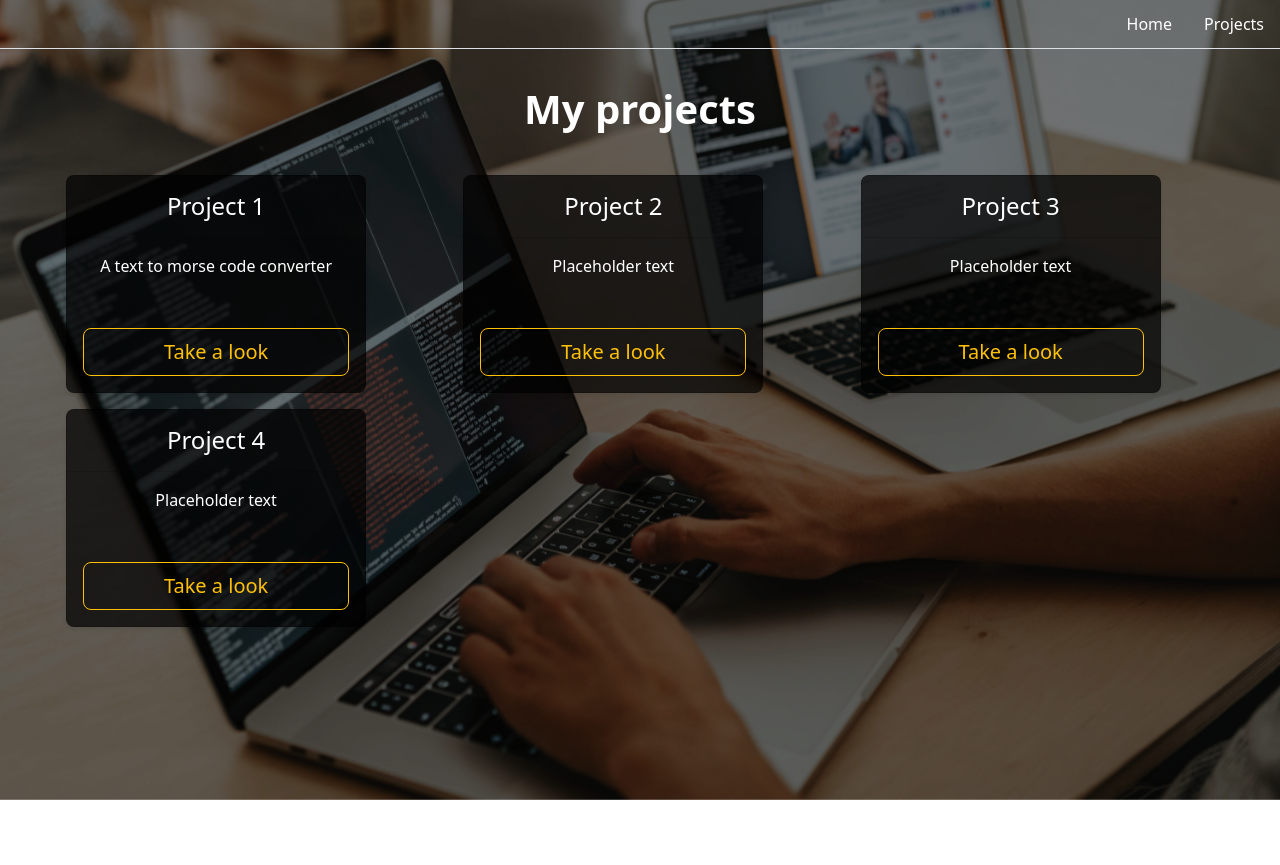
After one commit to victormartino/Portfolio_Project_2_Portfolio_Website, a Flask app: page /projects in a window 1280 px wide. The commit adds this page. Run offline with Flask 3, Linux system fonts and the light colour scheme; some libraries are stand-ins or nearby versions.

Commit message:
Add navbar & projects page

```diff
--- a/main.py
+++ b/main.py
@@ -13,5 +13,9 @@ def unavailable():
     return render_template("unavailable.html")
 
 
+@app.route('/projects')
+def projects():
+    return render_template("projects.html")
+
 if __name__ == "__main__":
     app.run(debug=True)
--- a/templates/header.html
+++ b/templates/header.html
@@ -19,6 +19,9 @@
             justify-content: center;
             align-items: center;
         }
+        .nav-link:hover {
+          color: gray;
+        }
         body::before {
             content: "";
             position: fixed;
@@ -35,13 +38,19 @@
         }
 
         .content {
-            flex: 1; /* Allow content to grow and take available space */
+            flex: 1;
             display: flex;
             flex-direction: column;
-            justify-content: center; /* Center content vertically */
+            justify-content: center;
         }
     </style>
 </head>
+    <header class="py-1 mb-3 border-bottom text-center">
+       <div>
+          <ul class="nav justify-content-end">
+            <li class="nav-item"><a href="{{url_for('home')}}" class="nav-link px-3" style="color: white" onmouseover="this.style.color='gray'" onmouseout="this.style.color='white'">Home</a></li>
+            <li class="nav-item"><a href="{{url_for('projects')}}" class="nav-link px-3" style="color: white" onmouseover="this.style.color='gray'" onmouseout="this.style.color='white'">Projects</a></li>
+          </ul>
+       </div>
+    </header>
 <body>
-<div class="content">
-    <div class="px-4 py-5 my-5 text-center" style="color: white;">
--- /dev/null
+++ b/templates/projects.html
@@ -0,0 +1,80 @@
+{% include "header.html" %}
+
+<style>
+        .custom-container {
+            display: flex;
+            flex-direction: column;
+            justify-content: flex-start; /* Align content at the top */
+            align-items: center; /* Center content horizontally */
+            height: 100vh; /* Set container height to viewport height */
+            padding-top: 20px;
+        }
+
+        .custom-card {
+            flex: 1;
+            min-width: 250px; /* Set a minimum width for the cards */
+            max-width: 300px; /* Set a maximum width for the cards */
+            margin: 10px; /* Add some margin for spacing */
+            background-color: rgba(0, 0, 0, 0.7) !important;
+        }
+        .custom-card a {
+        display: block;
+        }
+
+    </style>
+</head>
+<body>
+    <div class="content">
+        <div class="custom-container">
+            <h1 class="display-6 fw-bold text-white">My projects</h1>
+            <div class="row row-cols-1 row-cols-md-3 mb-3 mt-4 text-center">
+                <div class="col mb-3">
+                    <div class="card h-100 mb-4 rounded-3 shadow-sm custom-card text-bg-dark">
+                        <div class="card-header py-3">
+                            <h4 class="my-0 fw-normal">Project 1</h4>
+                        </div>
+                        <div class="card-body d-flex flex-column">
+                            <p>A text to morse code converter</p>
+                            <a href="https://github.com/victormartino/Portfolio_Project_1_Text_to_Morse_Code_Converter" class="mt-auto w-100"><button type="button" class="mt-auto w-100 btn btn-lg btn-outline-warning">Take a look</button></a>
+                        </div>
+                    </div>
+                </div>
+                <div class="col mb-3">
+                    <div class="card h-100 mb-4 rounded-3 shadow-sm custom-card text-bg-dark">
+                        <div class="card-header py-3">
+                            <h4 class="my-0 fw-normal">Project 2</h4>
+                        </div>
+                        <div class="card-body d-flex flex-column">
+                            <p>Placeholder text</p>
+                            <a href="https://github.com/victormartino" class="mt-auto w-100"><button type="button" class="mt-auto w-100 btn btn-lg btn-outline-warning">Take a look</button></a>
+                        </div>
+                    </div>
+                </div>
+                <div class="col mb-3">
+                    <div class="card h-100 mb-4 rounded-3 shadow-sm custom-card text-bg-dark">
+                        <div class="card-header py-3">
+                            <h4 class="my-0 fw-normal">Project 3</h4>
+                        </div>
+                        <div class="card-body d-flex flex-column">
+                            <p>Placeholder text</p>
+                            <a href="https://github.com/victormartino" class="mt-auto w-100"><button type="button" class="mt-auto w-100 btn btn-lg btn-outline-warning">Take a look</button></a>
+                        </div>
+                    </div>
+                </div>
+                <div class="col">
+                    <div class="card h-100 mb-4 rounded-3 shadow-sm custom-card text-bg-dark">
+                        <div class="card-header py-3">
+                            <h4 class="my-0 fw-normal">Project 4</h4>
+                        </div>
+                        <div class="card-body d-flex flex-column">
+                            <p>Placeholder text</p>
+                            <a href="https://github.com/victormartino" class="mt-auto w-100"><button type="button" class="mt-auto w-100 btn btn-lg btn-outline-warning">Take a look</button></a>
+                        </div>
+                    </div>
+                </div>
+            </div>
+        </div>
+    </div>
+
+
+{% include "footer.html" %}
```
Also changed, not shown: templates/index.html (+14 -12 lines), templates/unavailable.html (+8 -6 lines).
